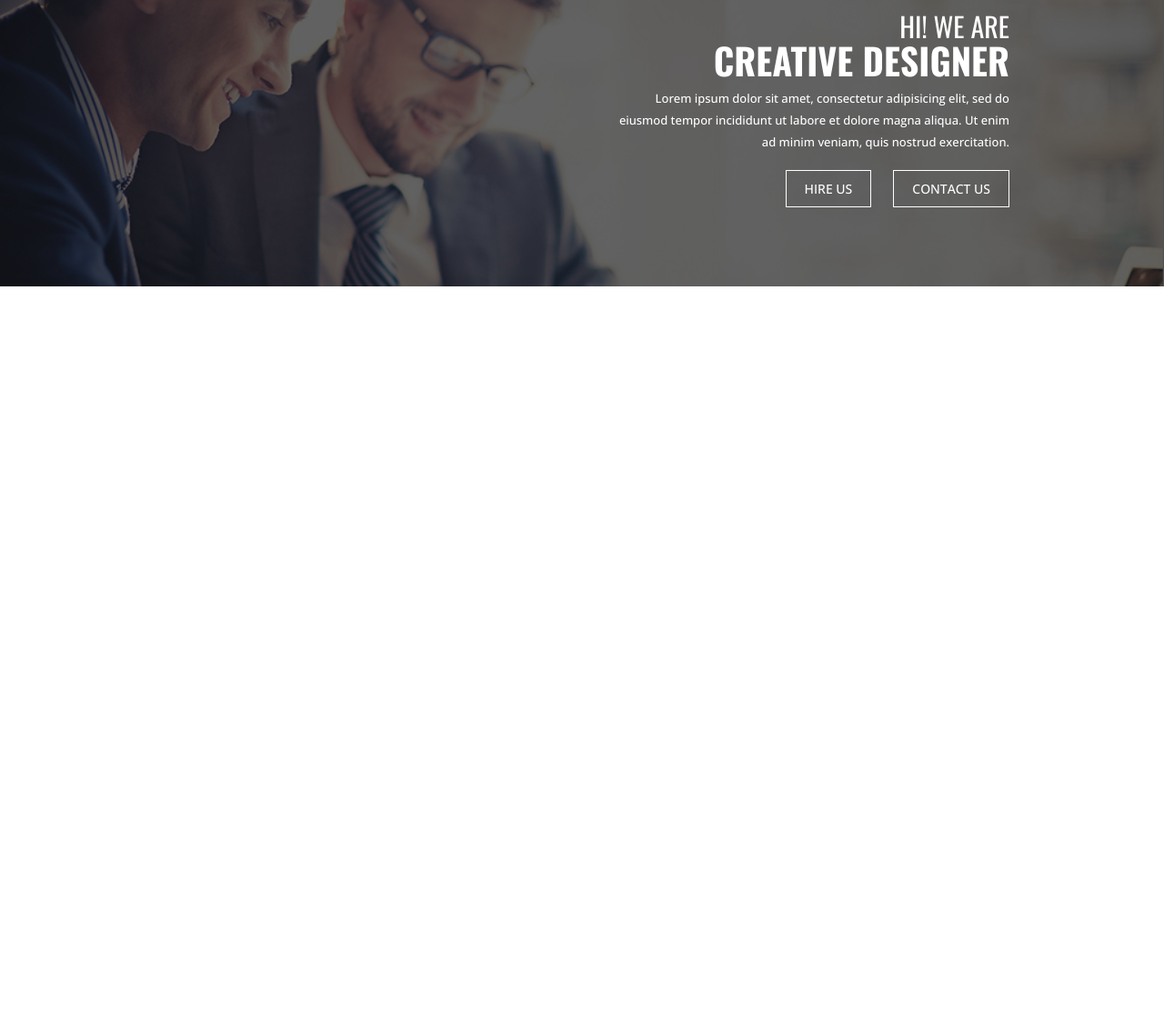
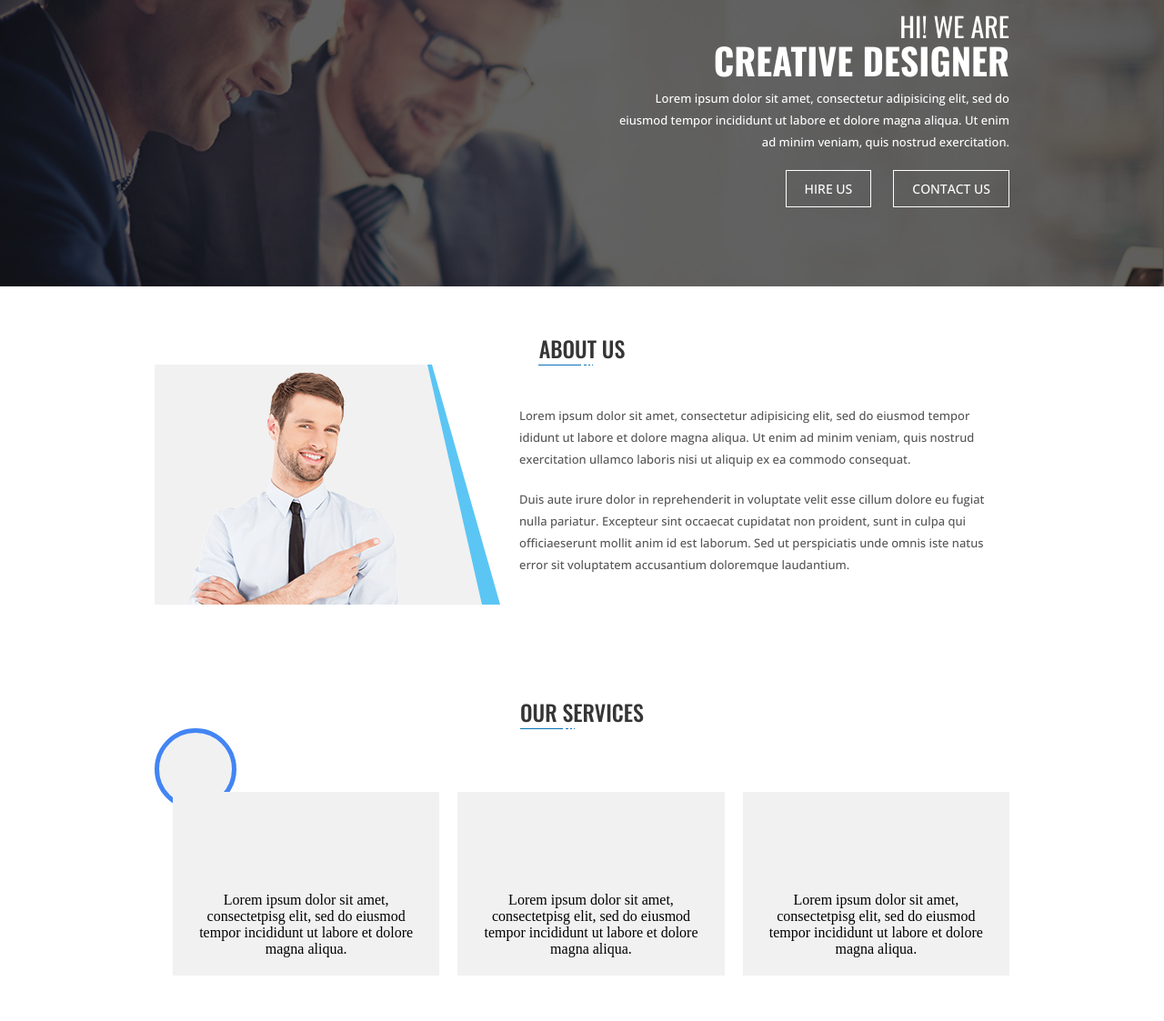
Before and after one commit to shahariaz/Beatles, a plain HTML site: page index.html in a window 1280 px wide. Shown: the part 182-1305 px from the top of the page at 91% size. Before the commit the page ends 800 px from the top, so only its background shows below. Drawn offline with nearby package versions, Linux system fonts and the light colour scheme.

Commit message:
about section done

```diff
--- a/css/style.css
+++ b/css/style.css
@@ -1,5 +1,10 @@
 @import url("https://fonts.googleapis.com/css2?family=Inter:wght@400;600;700&family=Open+Sans:wght@300;500;600;700&family=Poppins:ital,wght@0,100;0,400;0,500;0,600;0,700;0,800;0,900;1,200;1,300;1,400;1,500;1,600;1,700;1,800;1,900&family=Roboto:wght@300;400;500;700;900&family=Urbanist:ital,wght@0,100;0,200;0,300;0,400;0,500;0,600;0,800;0,900;1,100;1,200;1,300;1,500;1,600;1,700;1,900&display=swap");
 @import url("https://fonts.googleapis.com/css2?family=Inter:wght@400;600;700&family=Open+Sans:wght@300;500;600;700&family=Oswald:wght@400;500;600;700&family=Poppins:ital,wght@0,100;0,400;0,500;0,600;0,700;0,800;0,900;1,200;1,300;1,400;1,500;1,600;1,700;1,800;1,900&family=Roboto:wght@300;400;500;700;900&family=Urbanist:ital,wght@0,100;0,200;0,300;0,400;0,500;0,600;0,800;0,900;1,100;1,200;1,300;1,500;1,600;1,700;1,900&display=swap");
+
+@font-face {
+  src: url(../myriad-pro-cufonfonts/MYRIADPRO-REGULAR.OTF);
+  font-family: myriad pro;
+}
 * {
   margin: 0;
   padding: 0;
@@ -161,3 +166,88 @@ img {
   background: #0872b9;
   border-color: #0872b9;
 }
+.about {
+  padding: 50px 0;
+  text-align: center;
+}
+
+.about__info {
+  display: flex;
+  text-align: end;
+}
+
+.about__text p {
+  margin-left: 21px;
+  margin-top: 44px;
+  font-family: "Open Sans", sans-serif;
+  font-size: 13px;
+  font-weight: 400;
+  text-align: left;
+  color: #555;
+  line-height: 24px;
+}
+.about__text p span {
+  display: block;
+  margin-top: 20px;
+}
+.about__img {
+  width: 380px;
+}
+.about__info img {
+  width: 100%;
+  max-width: 100%;
+}
+.about__text {
+  width: 539px;
+}
+.common__head {
+  position: relative;
+  display: inline-block;
+}
+
+.common__head img {
+  position: absolute;
+  right: 35px;
+}
+.common__head h2 {
+  color: #353535;
+  font-family: "Oswald", sans-serif;
+  font-size: 24px;
+  font-weight: 500;
+  text-transform: uppercase;
+}
+.about__header {
+  text-align: center;
+  position: relative;
+  display: inline-block;
+}
+.about__header img {
+  position: absolute;
+
+  left: 0;
+}
+.about__options {
+  display: flex;
+  position: relative;
+  z-index: 1;
+}
+.option__one {
+  background: #f1f1f1;
+  width: 300px;
+  margin-left: 20px;
+  padding: 110px 20px 20px;
+  margin-top: 70px;
+}
+.shape {
+  background: #f1f1f1;
+  height: 90px;
+  width: 90px;
+  border-radius: 50%;
+  border: 5px solid #4285f4;
+  position: absolute;
+  z-index: -1;
+  top: 0;
+  left: 0;
+  right: 0;
+  bottom: 0;
+}
--- a/index.html
+++ b/index.html
@@ -84,8 +84,79 @@
     <!--======================================================================
                             Banner End
       =======================================================================-->
+
     <!--======================================================================
-                            Banner End
+                            About section Start
+      =======================================================================-->
+    <section class="about">
+      <div class="container">
+        <div class="common__head">
+          <h2>About us</h2>
+          <img src="/images/layer.png" alt="" srcset="" />
+        </div>
+        <div class="about__info">
+          <div class="about__img">
+            <img src="/images/about.jpg" alt="" srcset="" />
+          </div>
+          <div class="about__text">
+            <p>
+              Lorem ipsum dolor sit amet, consectetur adipisicing elit, sed do
+              eiusmod tempor ididunt ut labore et dolore magna aliqua. Ut enim
+              ad minim veniam, quis nostrud exercitation ullamco laboris nisi ut
+              aliquip ex ea commodo consequat.
+
+              <span>
+                Duis aute irure dolor in reprehenderit in voluptate velit esse
+                cillum dolore eu fugiat nulla pariatur. Excepteur sint occaecat
+                cupidatat non proident, sunt in culpa qui officiaeserunt mollit
+                anim id est laborum. Sed ut perspiciatis unde omnis iste natus
+                error sit voluptatem accusantium doloremque laudantium.
+              </span>
+            </p>
+          </div>
+        </div>
+      </div>
+    </section>
+
+    <!--======================================================================
+                            About section Start
+      =======================================================================-->
+
+    <section class="about">
+      <div class="container">
+        <div class="about__header common__head">
+          <h2>Our Services</h2>
+          <img src="images/layer.png" alt="" srcset="" />
+        </div>
+        <div class="about__options">
+          <div class="shape"></div>
+          <div class="option__one">
+            <p>
+              Lorem ipsum dolor sit amet, consectetpisg elit, sed do eiusmod
+              tempor incididunt ut labore et dolore magna aliqua.
+            </p>
+          </div>
+          <div class="option__one">
+            <p>
+              Lorem ipsum dolor sit amet, consectetpisg elit, sed do eiusmod
+              tempor incididunt ut labore et dolore magna aliqua.
+            </p>
+          </div>
+          <div class="option__one">
+            <p>
+              Lorem ipsum dolor sit amet, consectetpisg elit, sed do eiusmod
+              tempor incididunt ut labore et dolore magna aliqua.
+            </p>
+          </div>
+        </div>
+      </div>
+    </section>
+
+    <!--======================================================================
+                      Service part Start
+      =======================================================================-->
+    <!--======================================================================
+                            About section Start
       =======================================================================-->
   </body>
 </html>
```
Also changed, not shown: images/layer.png (added).
